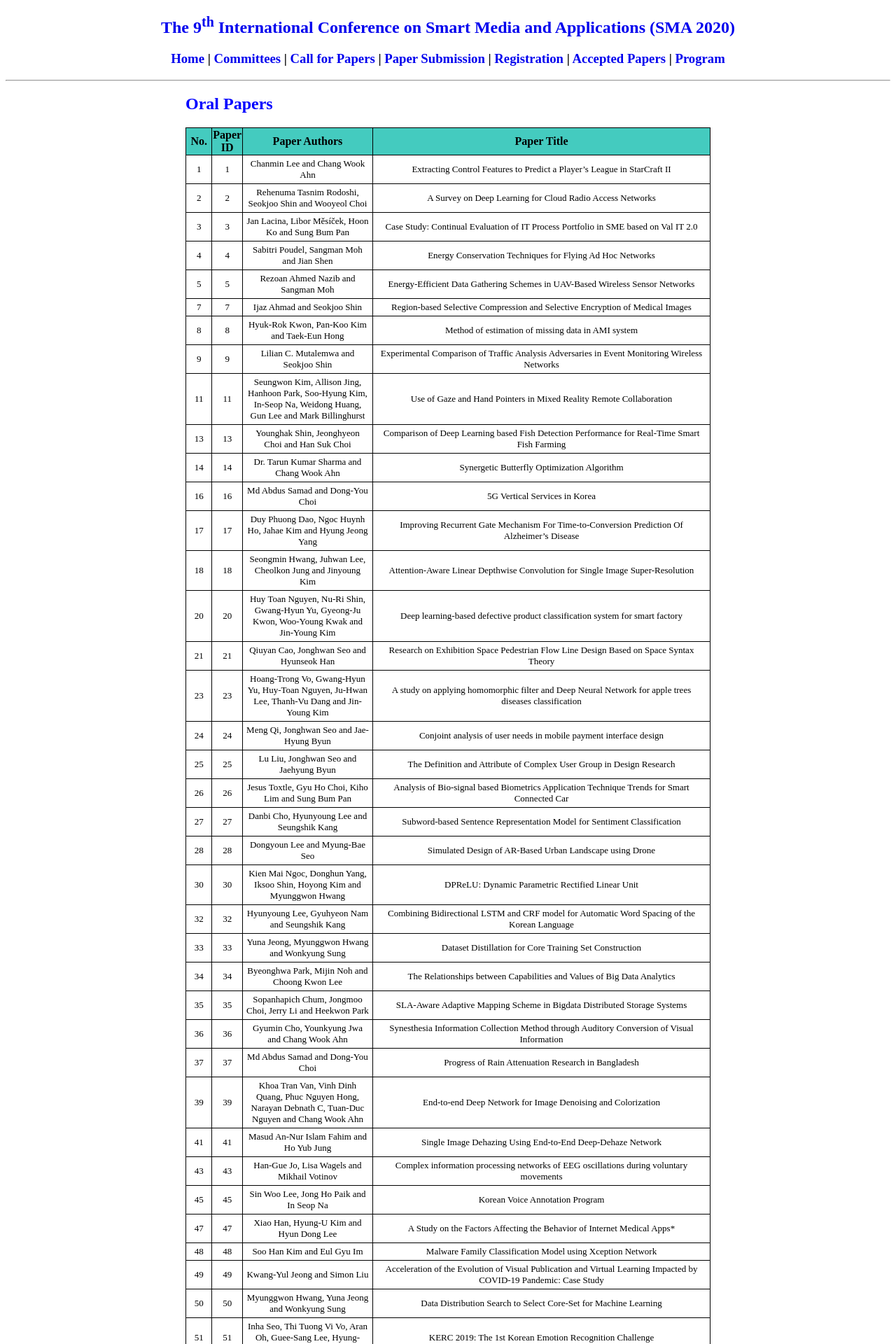
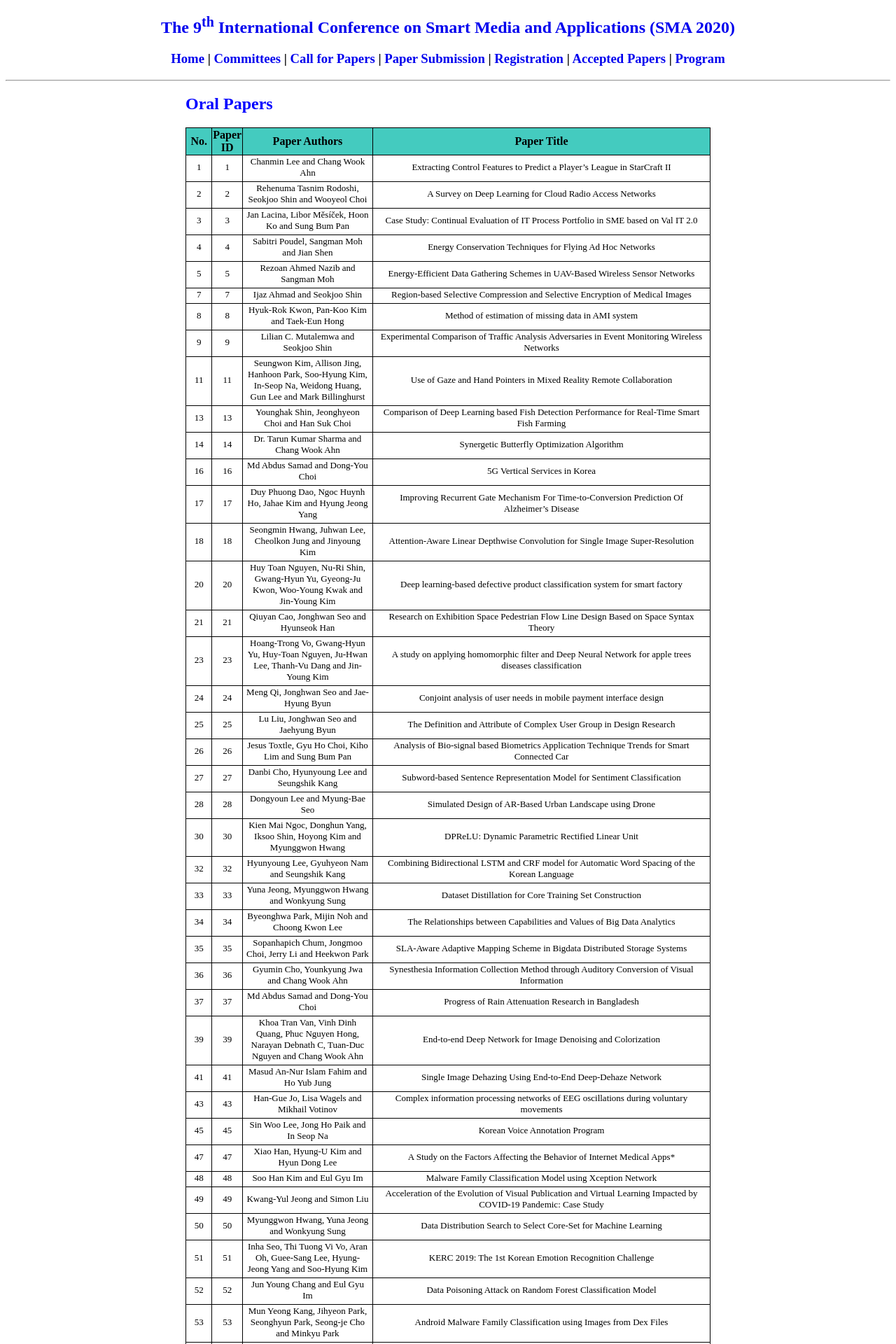
Before and after one commit to icea-conf/sma-2020.github.io, a Jekyll site: the page built from accepted_papers/index.html, in a window 1280 px wide. Shown: the top 1920 px of the page at 70% size. Built offline with Jekyll 4.4.1, drawn with Linux system fonts in a browser that asks for light colours.

Commit message:
Update syntax.css

```diff
--- a/assets/css/syntax.css
+++ b/assets/css/syntax.css
@@ -68,8 +68,8 @@
 .theader { border: 1px solid #000000; background-color: #44CBBF; padding-top: 1px; padding-bottom: 1px; padding-left: 1px; padding-right: 1px; }
 .tcontent1 { border-right: 1px solid #000000; padding-top: 4px; padding-bottom: 4px; padding-left: 5px; padding-right: 5px; }
 .tcontent2 { border-top: 1px dotted #000000; border-bottom: 1px solid #000000; border-right: 1px solid #000000; padding-top: 4px; padding-bottom: 4px; padding-left: 5px; padding-right: 5px; }
-.tcontent3 { font-size: small; border-bottom: 1px solid #000000; border-right: 1px solid #000000; padding-top: 4px; padding-bottom: 4px; padding-left: 5px; padding-right: 5px; }
-.tcontent4 { border-bottom: 1px solid #000000; border-right: 1px solid #000000; padding-top: 4px; padding-bottom: 4px; padding-left: 5px; padding-right: 5px; }
+.tcontent3 { font-size: small; border-bottom: 1px solid #000000; border-right: 1px solid #000000; padding-bottom: 4px; padding-left: 5px; padding-right: 5px; }
+.tcontent4 { border-bottom: 1px solid #000000; border-right: 1px solid #000000; padding-bottom: 4px; padding-left: 5px; padding-right: 5px; }
 .ul-style { list-style: none; }
 .li-style { background-image: url("https://icea-conf.github.io/2020/image/list-image.jpg"); background-repeat: no-repeat; background-position: left top; padding-left: 40px; }
 .parent { max-width: 100%; margin: auto auto; }
```
